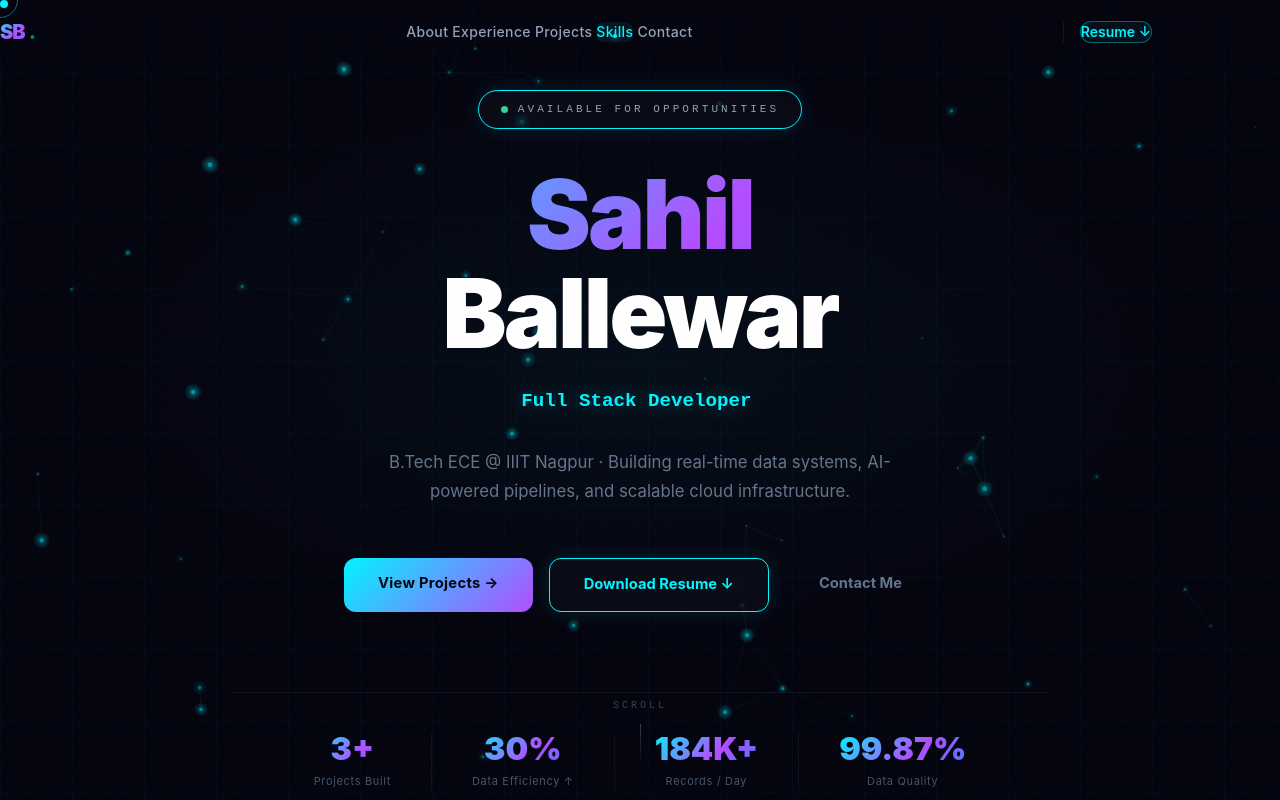
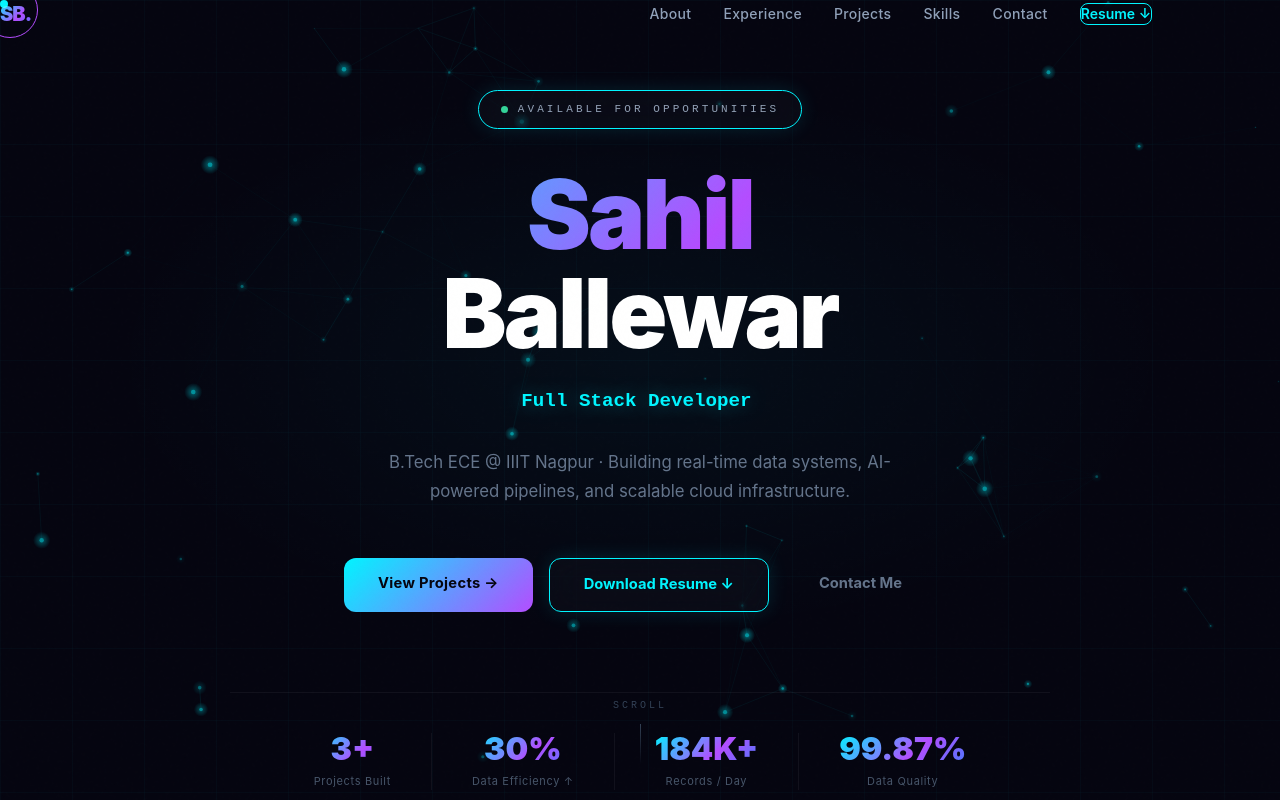
Before and after one commit to Sam1377/Sahil_Portfolio, a Next.js app: page / in a window 1280 px wide. Shown: the top 800 px of the page. Built offline with nearby package versions, Linux system fonts and the light colour scheme.

Commit message:
Update Navbar.tsx

```diff
--- a/app/components/Navbar.tsx
+++ b/app/components/Navbar.tsx
@@ -14,148 +14,109 @@ export default function Navbar() {
   const [scrolled, setScrolled] = useState(false);
   const [menuOpen, setMenuOpen] = useState(false);
   const [scrollProgress, setScrollProgress] = useState(0);
-  const [activeSection, setActiveSection] = useState('');
 
   useEffect(() => {
     const onScroll = () => {
-      setScrolled(window.scrollY > 60);
+      setScrolled(window.scrollY > 50);
       const total = document.body.scrollHeight - window.innerHeight;
       setScrollProgress(total > 0 ? (window.scrollY / total) * 100 : 0);
-      const sections = links.map(l => l.href.replace('#', ''));
-      for (const id of [...sections].reverse()) {
-        const el = document.getElementById(id);
-        if (el && window.scrollY >= el.offsetTop - 120) { setActiveSection(id); break; }
-      }
     };
     window.addEventListener('scroll', onScroll, { passive: true });
     return () => window.removeEventListener('scroll', onScroll);
   }, []);
 
-  // Lock body scroll when menu open
-  useEffect(() => {
-    document.body.style.overflow = menuOpen ? 'hidden' : '';
-    return () => { document.body.style.overflow = ''; };
-  }, [menuOpen]);
-
   return (
     <>
+      {/* Scroll Progress */}
       <div className="scroll-progress" style={{ width: `${scrollProgress}%` }} />
 
       <motion.nav
         initial={{ y: -80, opacity: 0 }}
         animate={{ y: 0, opacity: 1 }}
         transition={{ duration: 0.6, delay: 0.2 }}
-        className="fixed top-0 left-0 right-0 z-50"
+        className={`fixed top-0 left-0 right-0 z-50 transition-all duration-300 ${
+          scrolled ? 'py-3' : 'py-5'
+        }`}
       >
         <div
-          className={`transition-all duration-500 ${scrolled ? 'mx-3 sm:mx-5 mt-3 sm:mt-4 rounded-2xl glass-card' : 'rounded-none'}`}
-          style={scrolled ? {
-            borderColor: 'rgba(0,245,255,0.1)',
-            border: '1px solid rgba(0,245,255,0.1)',
-            boxShadow: '0 8px 32px rgba(0,0,0,0.4)',
-          } : {
-            background: 'linear-gradient(180deg, rgba(5,5,16,0.95) 0%, rgba(5,5,16,0.0) 100%)',
-          }}
+          className={`mx-auto max-w-6xl px-6 flex items-center justify-between rounded-2xl transition-all duration-300 ${
+            scrolled
+              ? 'glass-card py-3 px-6 mx-4'
+              : 'py-0'
+          }`}
         >
-          <div className="max-w-6xl mx-auto px-5 sm:px-8 h-14 sm:h-16 flex items-center justify-between">
           {/* Logo */}
-            <a href="#" style={{ textDecoration: 'none' }} className="flex items-center gap-1">
-              <span className="font-black tracking-tighter gradient-text" style={{ fontSize: '1.25rem' }}>SB</span>
-              <span className="font-black" style={{ fontSize: '1.25rem', color: 'rgba(0,245,255,0.5)' }}>.</span>
+          <a href="#" className="text-xl font-black tracking-tighter gradient-text" style={{ textDecoration: 'none' }}>
+            SB<span className="text-slate-600">.</span>
           </a>
 
           {/* Desktop Links */}
-            <div className="hidden md:flex items-center gap-1">
-              {links.map((l) => {
-                const isActive = activeSection === l.href.replace('#', '');
-                return (
-                  <a key={l.href} href={l.href} style={{ textDecoration: 'none' }}
-                    className="relative px-4 py-2 rounded-lg text-sm font-medium tracking-wide transition-all duration-200">
-                    <span className="absolute inset-0 rounded-lg transition-all duration-200"
-                      style={{ background: isActive ? 'rgba(0,245,255,0.07)' : 'transparent' }} />
-                    <span className="relative transition-colors duration-200"
-                      style={{ color: isActive ? 'var(--neon-cyan)' : '#94a3b8' }}
-                      onMouseEnter={e => { if (!isActive) (e.currentTarget as HTMLElement).style.color = '#e2e8f0'; }}
-                      onMouseLeave={e => { if (!isActive) (e.currentTarget as HTMLElement).style.color = '#94a3b8'; }}>
+          <div className="hidden md:flex items-center gap-8">
+            {links.map((l) => (
+              <a
+                key={l.href}
+                href={l.href}
+                className="text-sm text-slate-400 hover:text-white transition-colors duration-200 font-medium tracking-wide"
+                style={{ textDecoration: 'none' }}
+              >
                 {l.label}
-                    </span>
-                    {isActive && (
-                      <span className="absolute bottom-1 left-1/2 -translate-x-1/2 w-1 h-1 rounded-full"
-                        style={{ background: 'var(--neon-cyan)', boxShadow: '0 0 6px var(--neon-cyan)' }} />
-                    )}
               </a>
-                );
-              })}
-            </div>
-
-            <div className="hidden md:flex items-center gap-4">
-              <div className="w-px h-5" style={{ background: 'rgba(255,255,255,0.08)' }} />
-              <a href="/Sahil_Ballewar_Resume.pdf" download
-                className="flex items-center gap-2 text-sm font-semibold px-5 py-2 rounded-xl transition-all duration-200"
-                style={{ border: '1px solid rgba(0,245,255,0.35)', color: 'var(--neon-cyan)', textDecoration: 'none', background: 'rgba(0,245,255,0.05)' }}
-                onMouseEnter={e => { (e.currentTarget as HTMLElement).style.background = 'rgba(0,245,255,0.12)'; (e.currentTarget as HTMLElement).style.boxShadow = '0 0 20px rgba(0,245,255,0.15)'; }}
-                onMouseLeave={e => { (e.currentTarget as HTMLElement).style.background = 'rgba(0,245,255,0.05)'; (e.currentTarget as HTMLElement).style.boxShadow = 'none'; }}>
+            ))}
+            <a
+              href="/Sahil_Ballewar_Resume.pdf"
+              download
+              className="text-sm font-semibold px-4 py-2 rounded-lg border transition-all duration-200"
+              style={{
+                borderColor: 'var(--neon-cyan)',
+                color: 'var(--neon-cyan)',
+                textDecoration: 'none',
+              }}
+              onMouseEnter={e => {
+                (e.currentTarget as HTMLElement).style.background = 'rgba(0,245,255,0.1)';
+              }}
+              onMouseLeave={e => {
+                (e.currentTarget as HTMLElement).style.background = 'transparent';
+              }}
+            >
               Resume ↓
             </a>
           </div>
 
-            {/* Mobile hamburger */}
+          {/* Mobile Menu Button */}
           <button
-              className="md:hidden flex flex-col justify-center gap-[5px] w-10 h-10 rounded-xl p-2.5 transition-colors"
+            className="md:hidden flex flex-col gap-1.5 p-2"
             onClick={() => setMenuOpen(!menuOpen)}
-              aria-label="Toggle menu"
-              style={{ background: menuOpen ? 'rgba(0,245,255,0.08)' : 'rgba(255,255,255,0.03)', border: '1px solid rgba(255,255,255,0.08)' }}
+            aria-label="Menu"
           >
-              <span className={`block h-[1.5px] w-full rounded-full bg-slate-300 transition-all duration-300 origin-center ${menuOpen ? 'rotate-45 translate-y-[6.5px]' : ''}`} />
-              <span className={`block h-[1.5px] w-full rounded-full bg-slate-300 transition-all duration-300 ${menuOpen ? 'opacity-0 scale-x-0' : ''}`} />
-              <span className={`block h-[1.5px] w-full rounded-full bg-slate-300 transition-all duration-300 origin-center ${menuOpen ? '-rotate-45 -translate-y-[6.5px]' : ''}`} />
+            <span className={`block h-[1px] w-6 bg-slate-400 transition-all ${menuOpen ? 'rotate-45 translate-y-2' : ''}`} />
+            <span className={`block h-[1px] w-6 bg-slate-400 transition-all ${menuOpen ? 'opacity-0' : ''}`} />
+            <span className={`block h-[1px] w-6 bg-slate-400 transition-all ${menuOpen ? '-rotate-45 -translate-y-2' : ''}`} />
           </button>
         </div>
-        </div>
 
-        {/* Mobile full-screen menu */}
+        {/* Mobile Menu */}
         <AnimatePresence>
           {menuOpen && (
             <motion.div
-              initial={{ opacity: 0, y: -8 }}
+              initial={{ opacity: 0, y: -20 }}
               animate={{ opacity: 1, y: 0 }}
-              exit={{ opacity: 0, y: -8 }}
-              transition={{ duration: 0.2 }}
-              className="md:hidden fixed inset-0 top-[56px] z-40"
-              style={{ background: 'rgba(5,5,16,0.98)', backdropFilter: 'blur(20px)' }}
+              exit={{ opacity: 0, y: -20 }}
+              className="md:hidden glass-card mx-4 mt-2 rounded-2xl p-6 flex flex-col gap-4"
             >
-              <div className="flex flex-col h-full px-6 pt-8 pb-12">
-                <div className="flex flex-col gap-1 flex-1">
-                  {links.map((l, i) => (
-                    <motion.a
+              {links.map((l) => (
+                <a
                   key={l.href}
                   href={l.href}
                   onClick={() => setMenuOpen(false)}
-                      initial={{ opacity: 0, x: -16 }}
-                      animate={{ opacity: 1, x: 0 }}
-                      transition={{ delay: i * 0.06 }}
-                      className="flex items-center justify-between px-4 py-4 rounded-2xl text-lg font-semibold text-slate-200 transition-all"
-                      style={{ textDecoration: 'none', borderBottom: '1px solid rgba(255,255,255,0.04)' }}
-                      onTouchStart={e => { (e.currentTarget as HTMLElement).style.background = 'rgba(0,245,255,0.06)'; }}
-                      onTouchEnd={e => { (e.currentTarget as HTMLElement).style.background = 'transparent'; }}
+                  className="text-slate-300 hover:text-white text-sm font-medium"
+                  style={{ textDecoration: 'none' }}
                 >
-                      <span>{l.label}</span>
-                      <span className="text-slate-600 text-sm">→</span>
-                    </motion.a>
+                  {l.label}
+                </a>
               ))}
-                </div>
-                <motion.a
-                  href="/Sahil_Ballewar_Resume.pdf"
-                  download
-                  initial={{ opacity: 0, y: 12 }}
-                  animate={{ opacity: 1, y: 0 }}
-                  transition={{ delay: 0.35 }}
-                  className="flex items-center justify-center gap-2 py-4 rounded-2xl font-semibold neon-text-cyan"
-                  style={{ textDecoration: 'none', background: 'rgba(0,245,255,0.06)', border: '1px solid rgba(0,245,255,0.2)', fontSize: '15px' }}
-                >
-                  ↓ Download Resume
-                </motion.a>
-              </div>
+              <a href="/Sahil_Ballewar_Resume.pdf" download className="neon-text-cyan text-sm font-semibold" style={{ textDecoration: 'none' }}>
+                Download Resume ↓
+              </a>
             </motion.div>
           )}
         </AnimatePresence>
```
Lines whose indentation alone changed are shown as unchanged.
